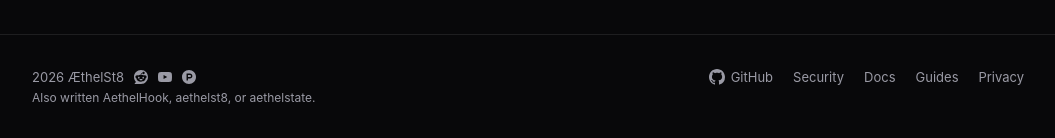
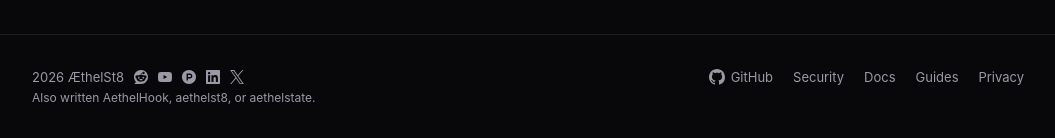
Before and after one commit to aethelst8/aethelst8.github.io, a React (Vite) app: page / in a window 1280 px wide. Shown: the part 8400-8538 px from the top of the page, without its empty margins (112-1167 px from the left). Built offline with nearby package versions, Linux system fonts and the light colour scheme.

Commit message:
Add LinkedIn and X company links to the footer

```diff
--- a/src/components/Footer.jsx
+++ b/src/components/Footer.jsx
@@ -2,6 +2,8 @@ import GithubIcon from './GithubIcon.jsx'
 import RedditIcon from './RedditIcon.jsx'
 import YoutubeIcon from './YoutubeIcon.jsx'
 import ProductHuntIcon from './ProductHuntIcon.jsx'
+import LinkedinIcon from './LinkedinIcon.jsx'
+import XIcon from './XIcon.jsx'
 
 export default function Footer() {
   return (
@@ -31,6 +33,20 @@ export default function Footer() {
             >
               <ProductHuntIcon size={14} />
             </a>
+            <a
+              className="icon-link"
+              href="https://www.linkedin.com/company/aethelst8/"
+              aria-label="aethelst8 on LinkedIn"
+            >
+              <LinkedinIcon size={14} />
+            </a>
+            <a
+              className="icon-link"
+              href="https://x.com/aethelst8"
+              aria-label="aethelst8 on X"
+            >
+              <XIcon size={14} />
+            </a>
           </p>
           <p className="footer-aka">Also written AethelHook, aethelst8, or aethelstate.</p>
         </div>
--- /dev/null
+++ b/src/components/LinkedinIcon.jsx
@@ -0,0 +1,7 @@
+export default function LinkedinIcon({ size = 18 }) {
+  return (
+    <svg viewBox="0 0 24 24" width={size} height={size} fill="currentColor" aria-hidden="true">
+      <path d="M20.447 20.452h-3.554v-5.569c0-1.328-.027-3.037-1.852-3.037-1.853 0-2.136 1.445-2.136 2.939v5.667H9.351V9h3.414v1.561h.046c.477-.9 1.637-1.85 3.37-1.85 3.601 0 4.267 2.37 4.267 5.455v6.286zM5.337 7.433c-1.144 0-2.063-.926-2.063-2.065 0-1.138.92-2.063 2.063-2.063 1.14 0 2.064.925 2.064 2.063 0 1.139-.925 2.065-2.064 2.065zm1.782 13.019H3.555V9h3.564v11.452zM22.225 0H1.771C.792 0 0 .774 0 1.729v20.542C0 23.227.792 24 1.771 24h20.451C23.2 24 24 23.227 24 22.271V1.729C24 .774 23.2 0 22.222 0h.003z" />
+    </svg>
+  )
+}
--- /dev/null
+++ b/src/components/XIcon.jsx
@@ -0,0 +1,7 @@
+export default function XIcon({ size = 18 }) {
+  return (
+    <svg viewBox="0 0 24 24" width={size} height={size} fill="currentColor" aria-hidden="true">
+      <path d="M14.234 10.162 22.977 0h-2.072l-7.591 8.824L7.251 0H.258l9.168 13.343L.258 24H2.33l8.016-9.318L16.749 24h6.993zm-2.837 3.299-.929-1.329L3.076 1.56h3.182l5.965 8.532.929 1.329 7.754 11.09h-3.182z" />
+    </svg>
+  )
+}
```
